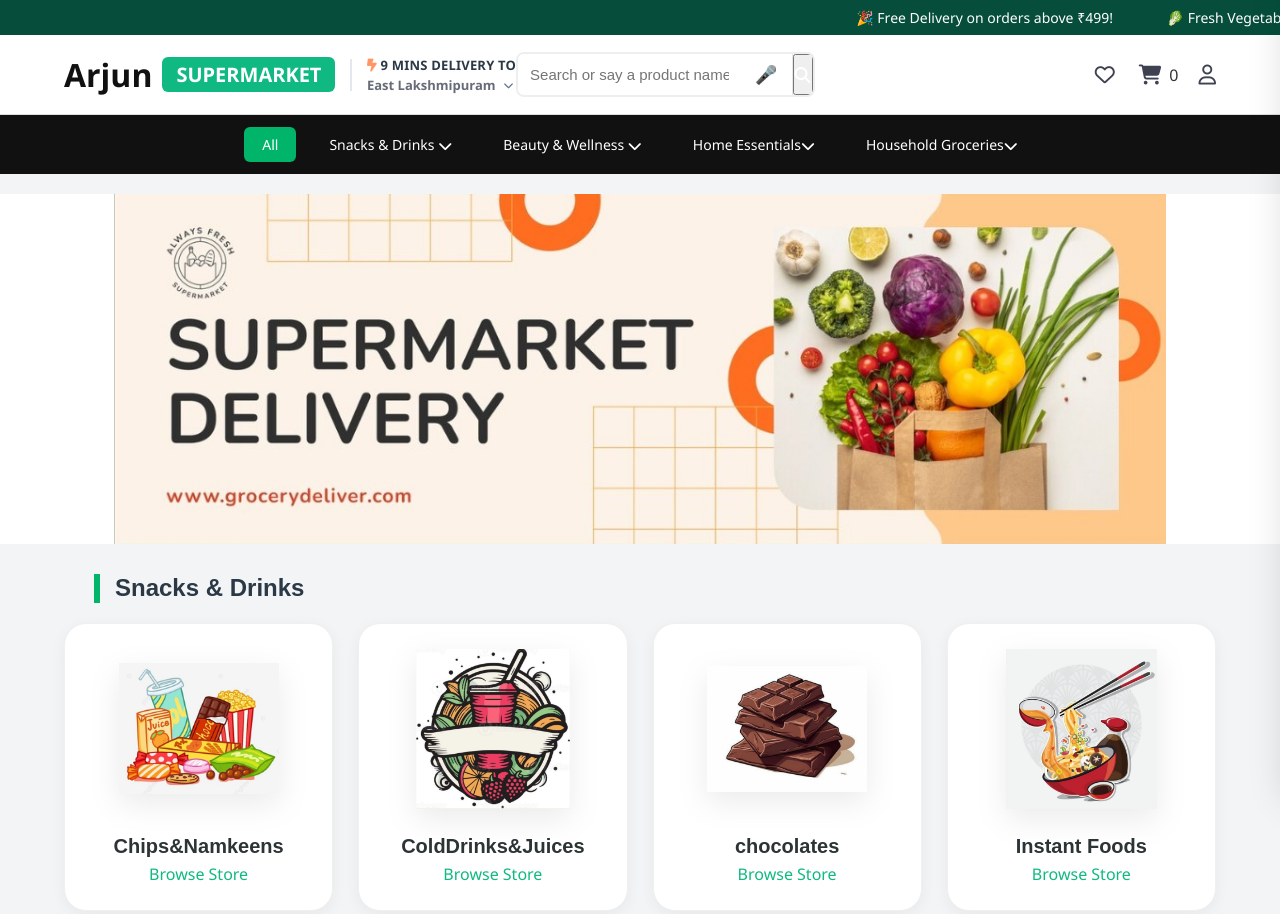
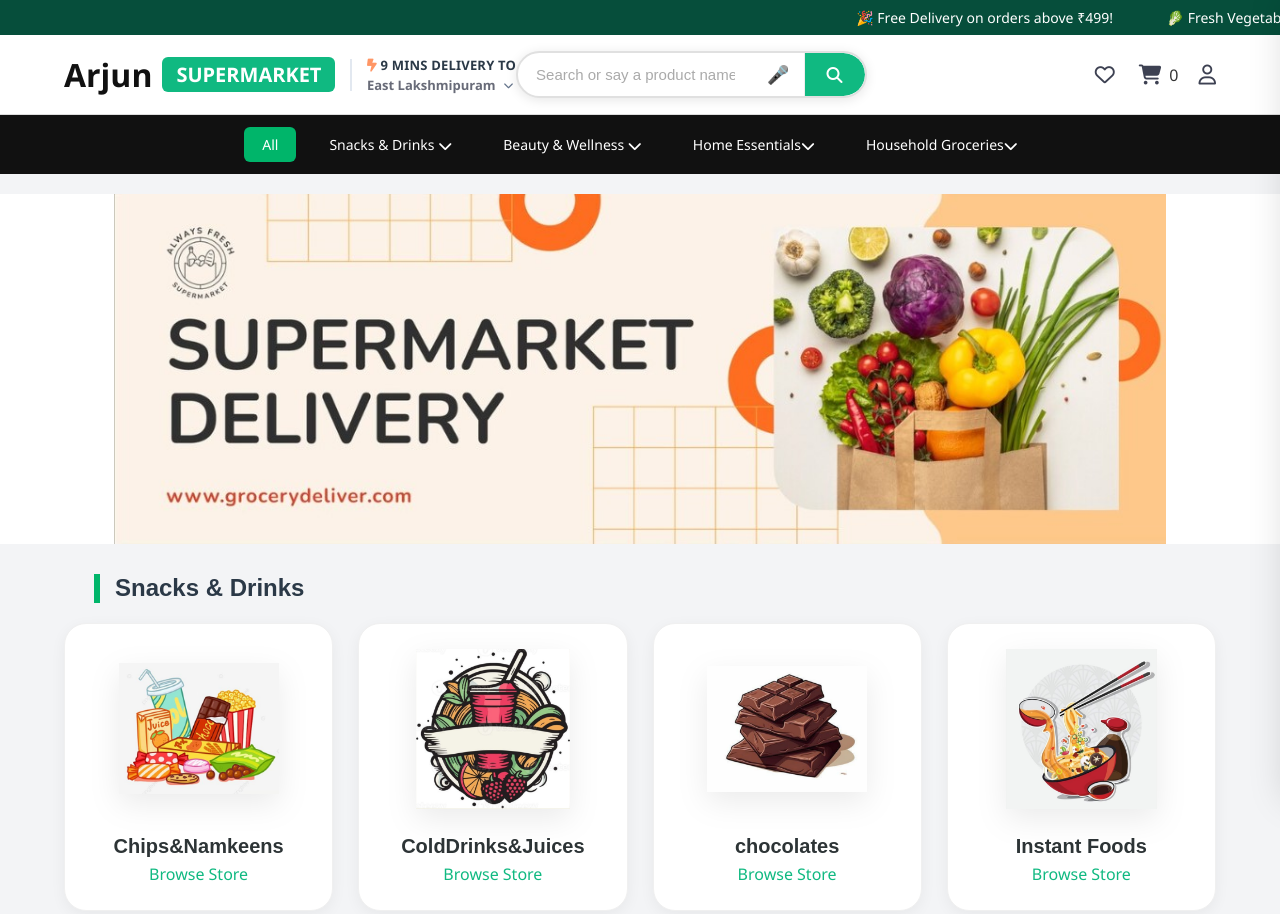
Before and after one commit to Deepika-547/Arjun-store, a website: page frontend/index.html in a window 1280 px wide. Shown: the top 914 px of the page. Drawn offline with Linux system fonts and the light colour scheme; no server answers.

Commit message:
change style of search bar

```diff
--- a/frontend/style.css
+++ b/frontend/style.css
@@ -227,21 +227,54 @@ body {
     font-size: 20px;
     text-transform: uppercase;
 }
-
-.search-section { flex-grow: 1; max-width: 500px; margin: 0 30px; }
+.search-section { flex-grow: 1; max-width: 580px; margin: 0 30px; }
 .search-bar-group {
     display: flex;
-    border: 2px solid #eee;
-    border-radius: 8px;
+    border: 2.5px solid #e0e0e0;
+    border-radius: 50px;
     overflow: hidden;
     transition: 0.3s;
-}
-.search-bar-group:focus-within { border-color: var(--primary); }
-.search-bar-group input { flex: 1; padding: 12px; border: none; outline: none; font-size: 15px; }
-.mic-btn { background: #fff; color: #333; border: none; padding: 0 14px; cursor: pointer; font-size: 18px; transition: 0.3s; border-right: 1px solid #e5e7eb; }
-.mic-btn:hover { background: #fff3f0; }
+    background: #fff;
+    box-shadow: 0 2px 12px rgba(0,0,0,0.10);
+}
+.search-bar-group:focus-within {
+    border-color: var(--primary);
+    box-shadow: 0 4px 18px rgba(0,128,0,0.13);
+}
+.search-bar-group input {
+    flex: 1;
+    padding: 13px 18px;
+    border: none;
+    outline: none;
+    font-size: 15px;
+    background: transparent;
+    color: #222;
+}
+.search-bar-group input::placeholder { color: #aaa; }
+.mic-btn {
+    background: transparent;
+    color: #555;
+    border: none;
+    padding: 0 14px;
+    cursor: pointer;
+    font-size: 18px;
+    transition: 0.3s;
+    border-right: 1.5px solid #eee;
+}
+.mic-btn:hover { background: #f0fdf4; color: #16a34a; }
 .mic-btn.listening { animation: pulse 1s infinite; background: #fee2e2; }
-@keyframes pulse { 0%,100% { transform: scale(1); } 50% { transform: scale(1.2); } }.search-btn:hover { background: #222; }
+@keyframes pulse { 0%,100% { transform: scale(1); } 50% { transform: scale(1.2); } }
+.search-btn {
+    background: var(--primary);
+    color: white;
+    border: none;
+    padding: 0 22px;
+    cursor: pointer;
+    transition: 0.3s;
+    border-radius: 0 50px 50px 0;
+    font-size: 16px;
+}
+.search-btn:hover { background: #145214; }
 .category-navbar {
     width: 100%;
     background: #111;
```
